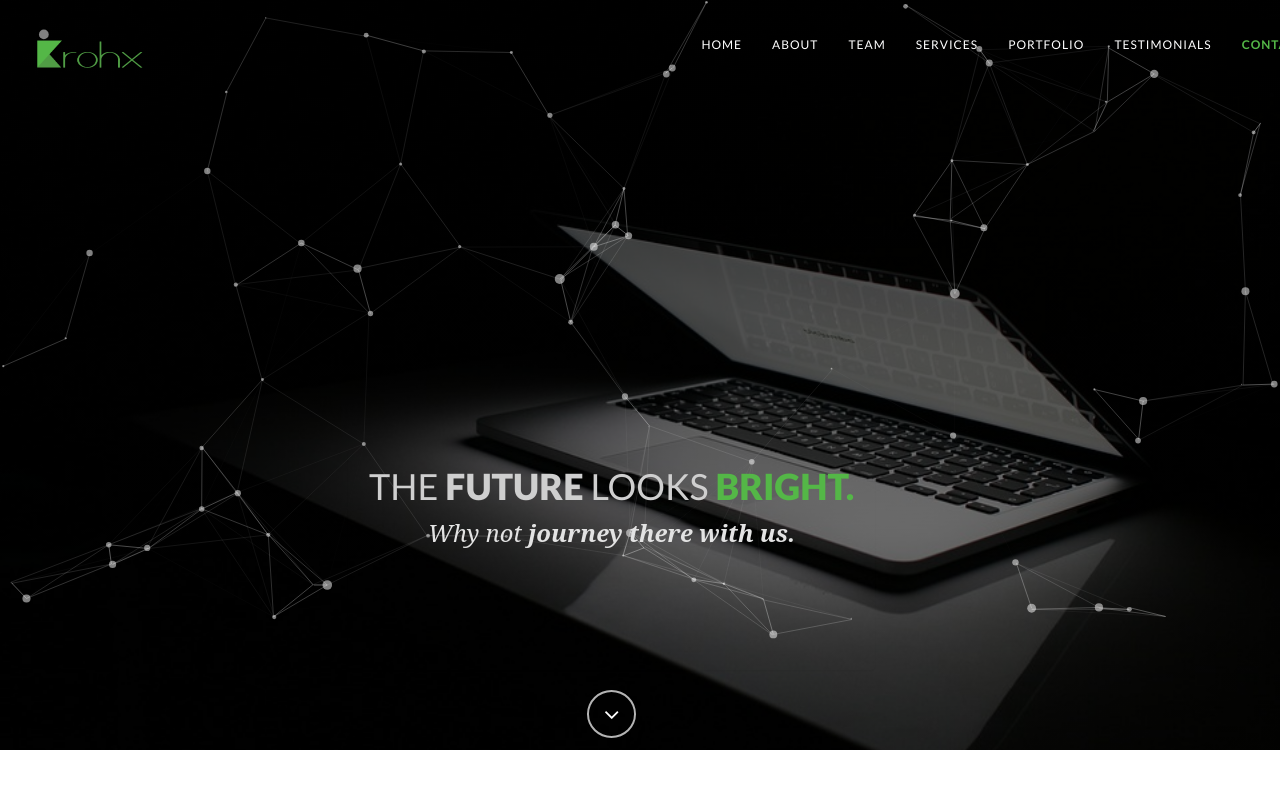
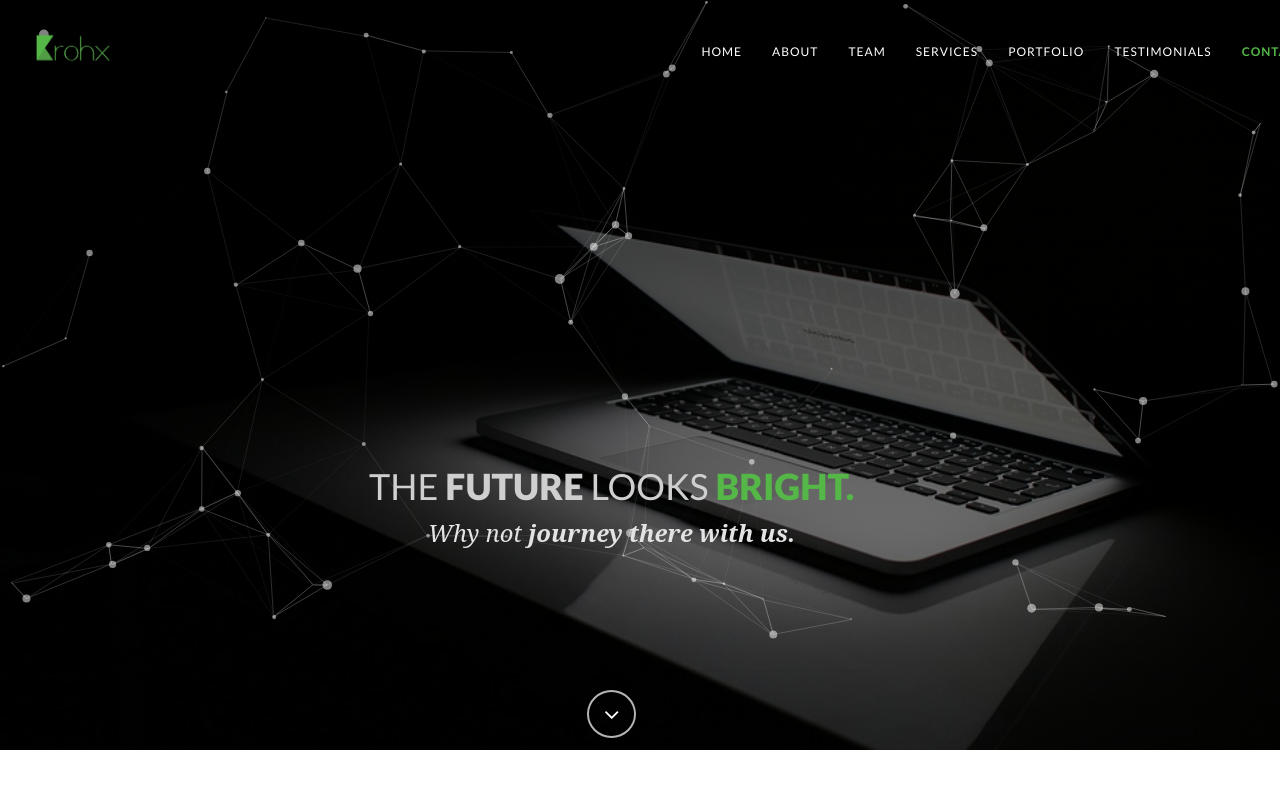
Before and after one commit to Krohx/krohx.github.io, a plain HTML site: page index.html in a window 1280 px wide. Shown: the top 800 px of the page. Drawn offline with nearby package versions, Linux system fonts and the light colour scheme.

Commit message:
change logo width and height and also worked on nav

```diff
--- a/css/style.css
+++ b/css/style.css
@@ -718,3 +718,15 @@ canvas{
     margin-top: 10px;
     border-radius: 4px;
 }
+.navbar-right {
+    float: right !important;
+    margin-right: -15px;
+    margin-top: 7px;
+}
+.navbar-brand {
+    float: left;
+    height: 50px;
+    padding: 10px 15px;
+    font-size: 18px;
+    line-height: 20px;
+}
--- a/index.html
+++ b/index.html
@@ -60,7 +60,7 @@
             <span class="icon-bar"></span>
             <span class="icon-bar"></span>
           </button>
-          <a class="navbar-brand" href="index.html"><IMG SRC="img/logo.png" ALT="some text" WIDTH=108 HEIGHT=42></a>
+          <a class="navbar-brand" href="index.html"><IMG SRC="img/logo.png" ALT="some text" WIDTH=75 HEIGHT=39></a>
         </div>
 
         <!-- Collect the nav links, forms, and other content for toggling -->
```
